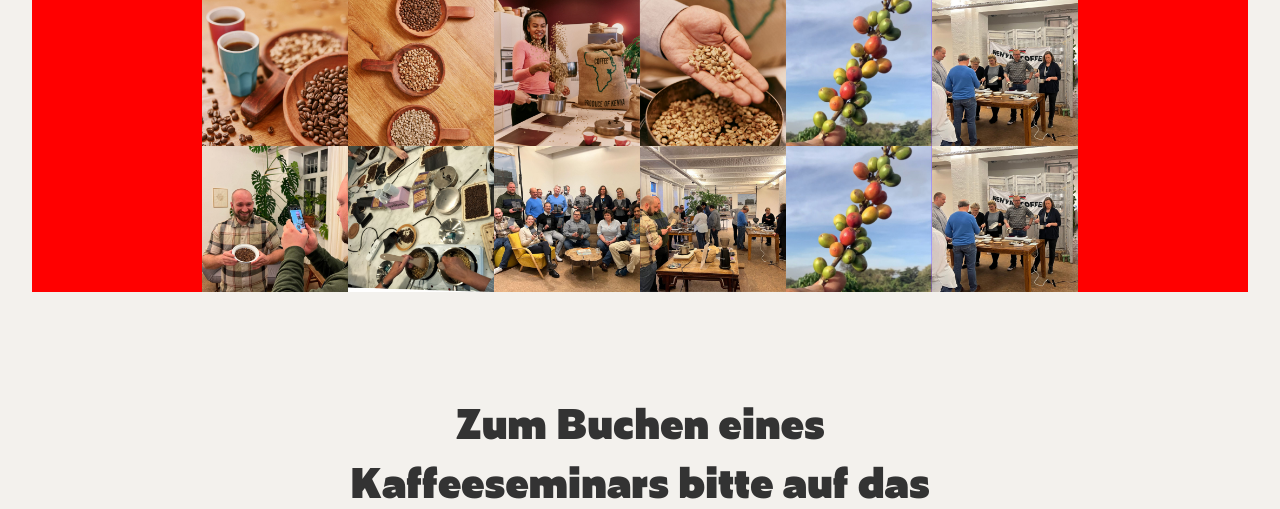
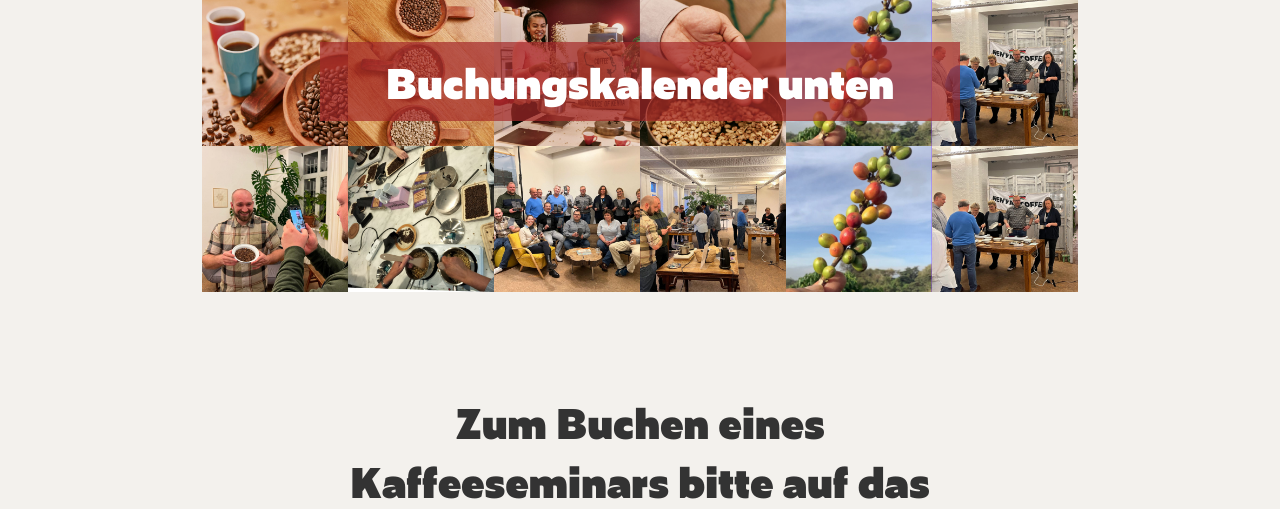
Before and after one commit to AtotheMfnK/coffeandbananas, a PHP site: page /seminar.html in a window 1280 px wide; the page is wider, and only the part inside the window is pictured. Shown: the part 73-582 px from the top of that part. Run offline with PHP 8.4, Linux system fonts and the light colour scheme; some libraries are stand-ins or nearby versions.

Commit message:
seminar update

```diff
--- a/seminar.css
+++ b/seminar.css
@@ -1,11 +1,11 @@
 .seminarGalleryRoasting {
     display: flex;
+    position: relative;
     width: 95vw;
     flex-direction: row;
     border: thick;
     border-color: black;
     margin: 0 auto;
-    background-color: red;
 }
 
 
@@ -35,6 +35,23 @@
     width: 25%;
 }
 
+.Hinweis {
+    display: flex;
+    position: absolute;
+    justify-content: center;
+    width: 50%;
+    z-index: 1000;
+    background-color: rgba(165, 42, 42, 0.7);
+    /* braun mit 70% Deckkraft */
+    padding: 10px 20px;
+    color: white;
+    transform: translateX(50%) translateY(-250px);
+}
+
+.Hinweis p {
+    font-size: 2.5em;
+}
+
 .Buchungstext {
     display: flex;
     text-align: center;
--- a/seminar.html
+++ b/seminar.html
@@ -41,7 +41,7 @@
     </ul>
   </nav>
 
-  <div class="seminarGalleryRoasting">
+  <section class="seminarGalleryRoasting">
     <div class="seminarGalleryRoastingSubsection">
       <img src="img/CAB_Gallery/1.jpg">
       <img src="img/CAB_Gallery/2.jpg">
@@ -56,7 +56,12 @@
       <img src="img/CAB_Gallery/5.jpg">
       <img src="img/CAB_Gallery/6.jpg">
     </div>
-  </div>
+  </section>
+
+  <section class="Hinweis">
+    <p>Buchungskalender unten</section></body></p></section>
+
+
 
   <section class="Buchungstext">
     <h4>Zum Buchen eines Kaffeeseminars bitte auf das Kalender Feld <br> des gewünschten Datums klicken. <br>
```
Also changed, not shown: other parts of seminar.css (+65 -0 lines).
